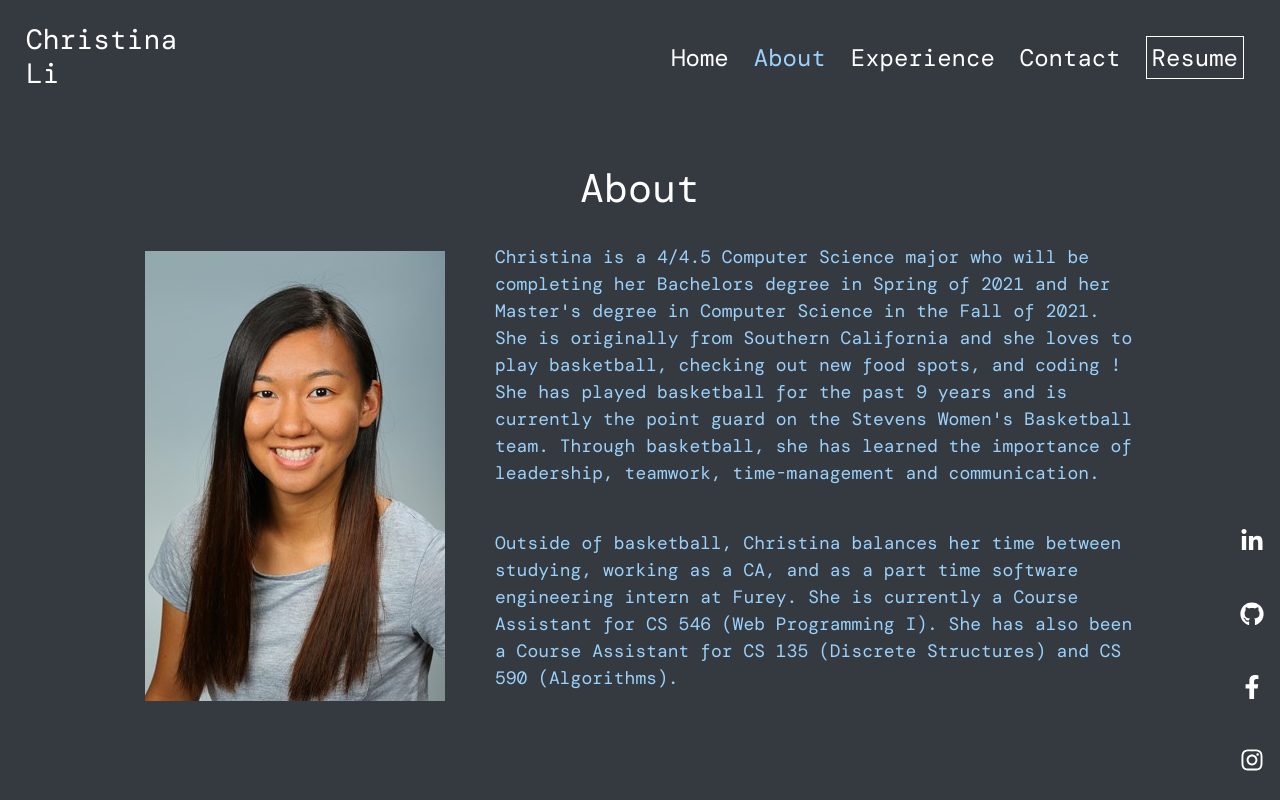
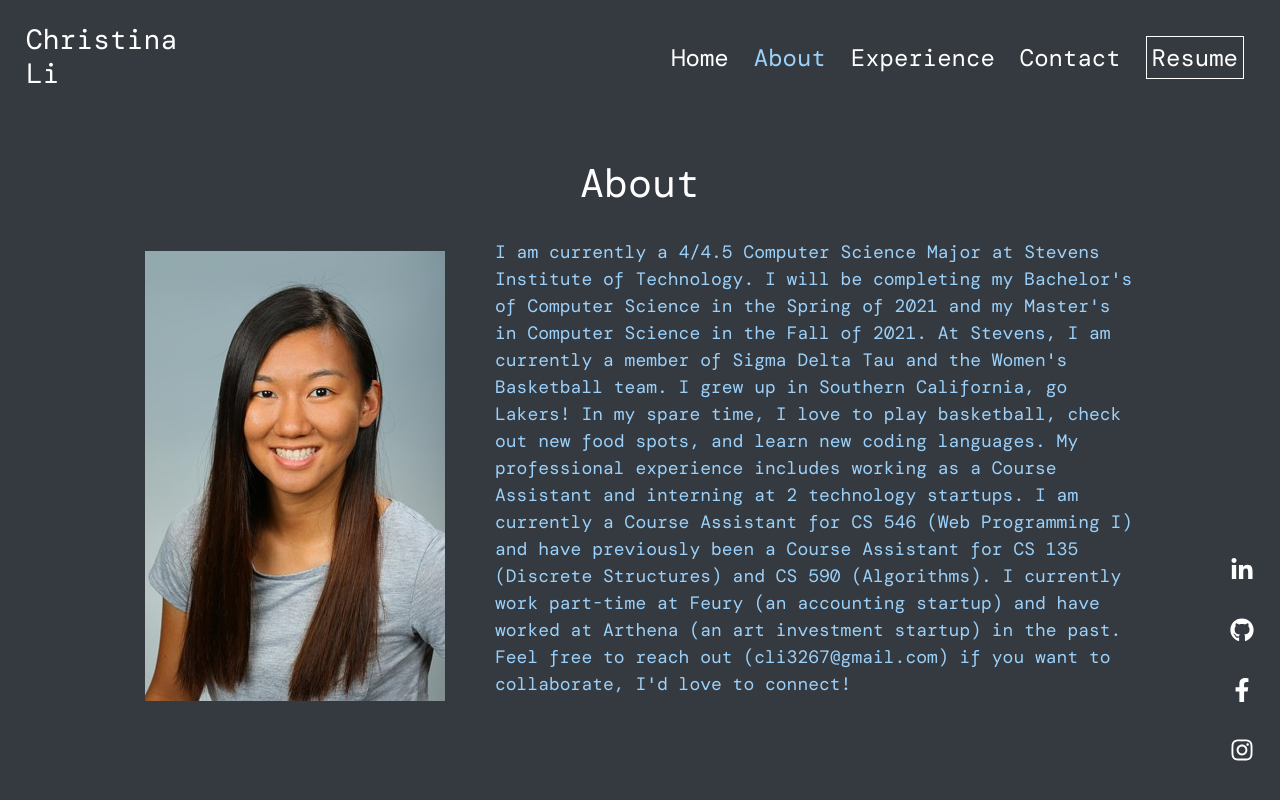
Before and after one commit to cli3267/personal-website, a Next.js app: page /about in a window 1280 px wide. Built offline with nearby package versions, Linux system fonts and the light colour scheme.

Commit message:
small fixes

```diff
--- a/src/components/About.js
+++ b/src/components/About.js
@@ -30,23 +30,22 @@ const About = () => {
             }}
           >
             <p>
-              Christina is a 4/4.5 Computer Science major who will be completing
-              her Bachelors degree in Spring of 2021 and her Master's degree in
-              Computer Science in the Fall of 2021. She is originally from
-              Southern California and she loves to play basketball, checking out
-              new food spots, and coding ! She has played basketball for the
-              past 9 years and is currently the point guard on the Stevens
-              Women's Basketball team. Through basketball, she has learned the
-              importance of leadership, teamwork, time-management and
-              communication.
-            </p>
-            <br />
-            <p>
-              Outside of basketball, Christina balances her time between
-              studying, working as a CA, and as a part time software engineering
-              intern at Furey. She is currently a Course Assistant for CS 546
-              (Web Programming I). She has also been a Course Assistant for CS
-              135 (Discrete Structures) and CS 590 (Algorithms).
+              I am currently a 4/4.5 Computer Science Major at Stevens
+              Institute of Technology. I will be completing my Bachelor's of
+              Computer Science in the Spring of 2021 and my Master's in Computer
+              Science in the Fall of 2021. At Stevens, I am currently a member
+              of Sigma Delta Tau and the Women's Basketball team. I grew up in
+              Southern California, go Lakers! In my spare time, I love to play
+              basketball, check out new food spots, and learn new coding
+              languages. My professional experience includes working as a Course
+              Assistant and interning at 2 technology startups. I am currently a
+              Course Assistant for CS 546 (Web Programming I) and have
+              previously been a Course Assistant for CS 135 (Discrete
+              Structures) and CS 590 (Algorithms). I currently work part-time at
+              Feury (an accounting startup) and have worked at Arthena (an art
+              investment startup) in the past. Feel free to reach out
+              (cli3267@gmail.com) if you want to collaborate, I'd love to
+              connect!
             </p>
           </div>
         </div>
--- a/src/components/Contact.js
+++ b/src/components/Contact.js
@@ -13,7 +13,7 @@ const Contact = () => {
     >
       <div style={{ textAlign: 'center', width: '50%' }}>
         <h1>Want to Collaborate on an Idea or want to Chat ?</h1>
-        <p style={{ color: '#9BD1FA' }}>
+        <p style={{ color: '#9BD1FA', fontSize: 18 }}>
           I am always looking for new opportunities and projects to grow as a
           software engineer!
         </p>
@@ -23,7 +23,7 @@ const Contact = () => {
           onMouseEnter={() => setHovered(true)}
           onMouseLeave={() => setHovered(false)}
           style={{
-            fontSize: 28,
+            fontSize: 26,
             border: '1px solid',
             padding: '10px',
             color: hovered ? 'black' : 'white',
--- a/src/components/Layout/Footer/FooterIcon.js
+++ b/src/components/Layout/Footer/FooterIcon.js
@@ -6,10 +6,10 @@ const FooterIcon = props => {
 
   return (
     <div
-      className='mt-5'
       onClick={() => window.open(redirectLink)}
       onMouseEnter={() => setHovered(true)}
       onMouseLeave={() => setHovered(false)}
+      style={{ marginTop: 15, padding: 10 }}
     >
       <Icon size={24} style={{ color: hovered ? '#9BD1FA' : 'white' }} />
     </div>
```
Also changed, not shown: 1 other file (tests, documents, lock files or other folders).
